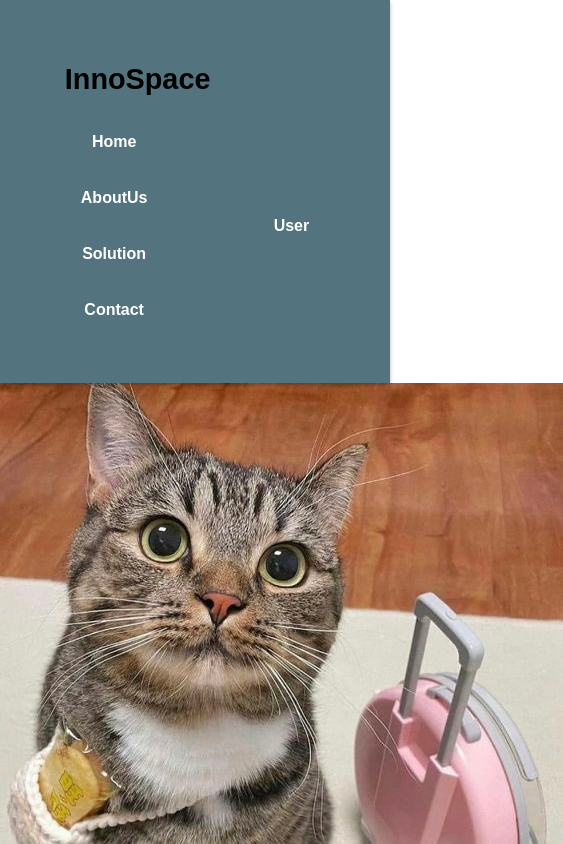
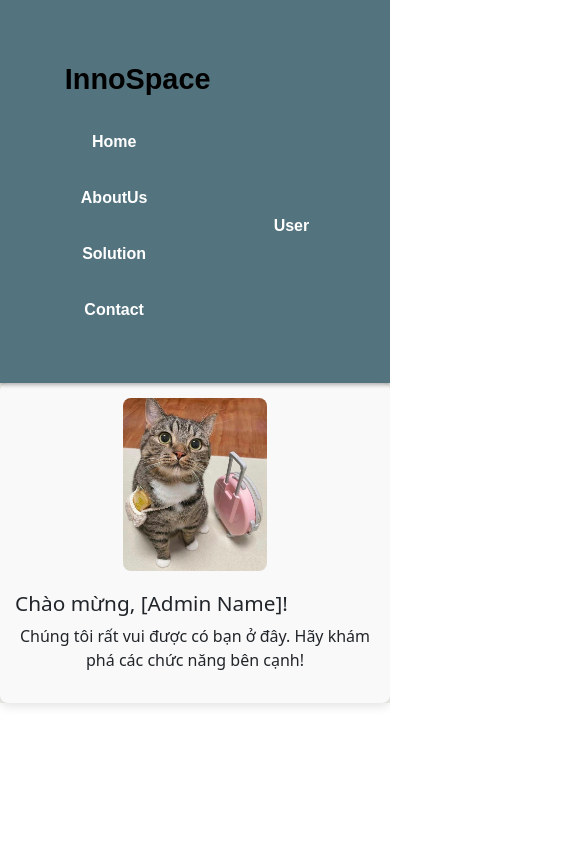
Before and after one commit to PanpaKawaii/FE_PODBookingSystem, a React (Vite) app: page / in a window 390 px wide. Shown: the top 844 px of the page, 563 px wide, since content can reach past the window. Built offline with nearby package versions, Linux system fonts and the light colour scheme.

Commit message:
Update Home

```diff
--- a/src/AdminComponent/HomeStyle.css
+++ b/src/AdminComponent/HomeStyle.css
@@ -1,6 +1,45 @@
-.admin-home {
-    background-image: url('https://i.pinimg.com/1200x/44/46/01/444601128ade12bdfae7e9dd8f522fb4.jpg');
-    background-size: cover; /* Ensures the image covers the entire background */
-    background-position: center; /* Centers the image */
-    background-repeat: no-repeat; /* Prevents the image from repeating */
+.welcome-container {
+  text-align: center;
+  padding: 20px;
+  max-width: 100%; /* Giới hạn chiều rộng tối đa */
+  margin: 0 auto; /* Căn giữa container */
+  background-color: #f9f9f9; /* Màu nền nhẹ */
+  border-radius: 8px; /* Bo góc */
+  box-shadow: 0 4px 10px rgba(0, 0, 0, 0.1); /* Đổ bóng */
+}
+
+.welcome-image {
+  max-width: 40%;
+  height: auto;
+  margin-bottom: 20px;
+  border-radius: 8px; /* Bo góc cho hình ảnh */
+}
+
+
+
+
+
+/* Responsive styles */
+@media (max-width: 768px) {
+  .welcome-container {
+    padding: 15px; /* Giảm padding trên màn hình nhỏ */
   }
+
+  h1 {
+    font-size: 1.5em; /* Giảm kích thước tiêu đề */
+  }
+
+  p {
+    font-size: 1em; /* Giảm kích thước văn bản */
+  }
+
+
+}
+
+@media (max-width: 480px) {
+  h1 {
+    font-size: 1.3em; /* Giảm kích thước tiêu đề cho màn hình nhỏ hơn */
+  }
+
+
+}
```
